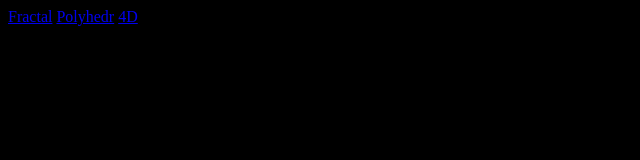
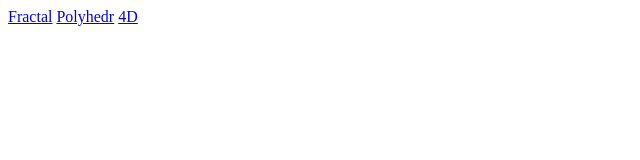
Before and after one commit to skugeorg/skugeorg.github.io, a plain HTML site: page index.html in a window 1280 px wide. Shown: the whole page, without its empty margins (0-640 px from the left). Drawn offline with Linux system fonts and the light colour scheme.

Commit message:
Update index.html

```diff
--- a/index.html
+++ b/index.html
@@ -4,7 +4,7 @@
 <head>
 </head>
 
-<body style="background-color: black;">
+<body style="background-color: white;">
     <a href="./fractal/fractal.html">Fractal</a>
     <a href="./polyhedr/polyhedr.html">Polyhedr</a>
     <a href="./4d/index.html">4D</a>
```
